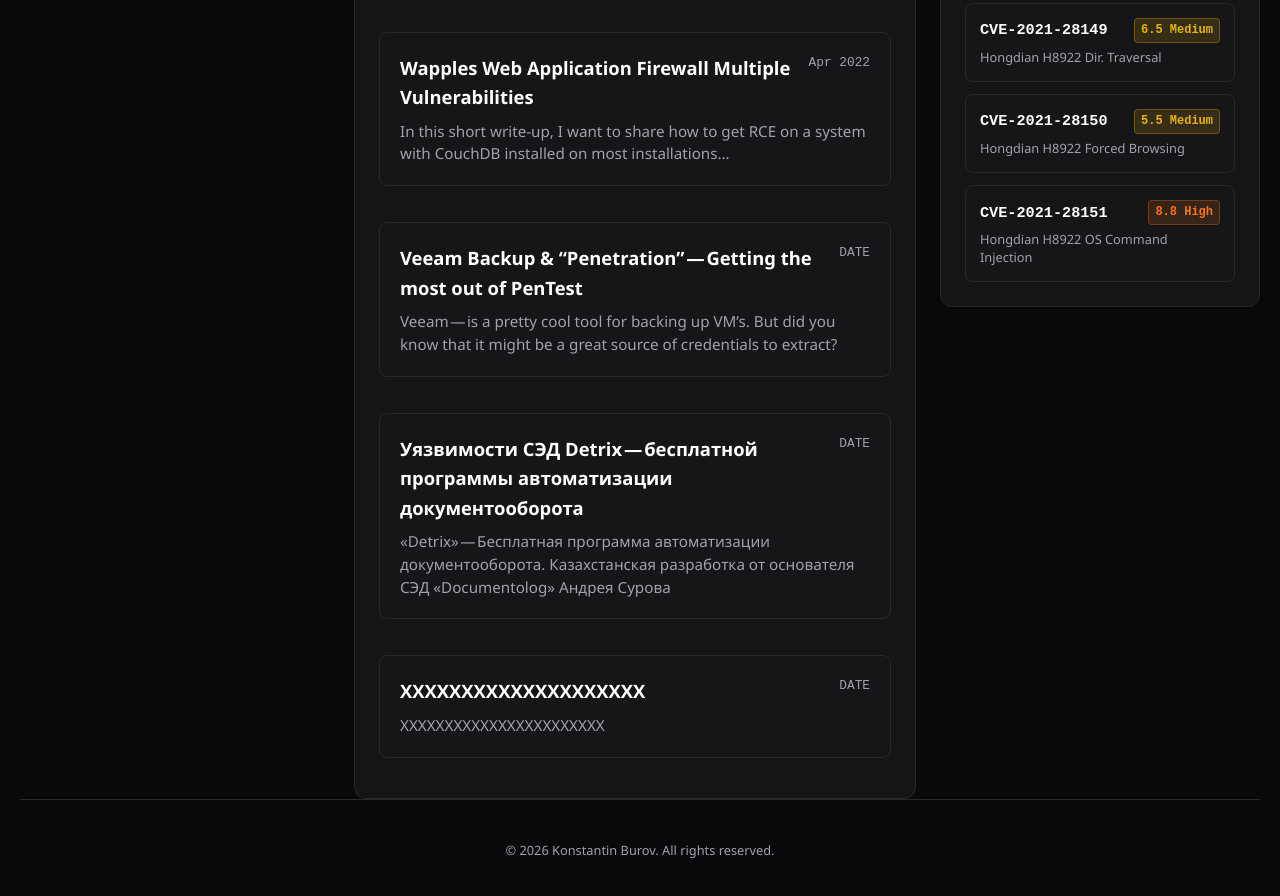
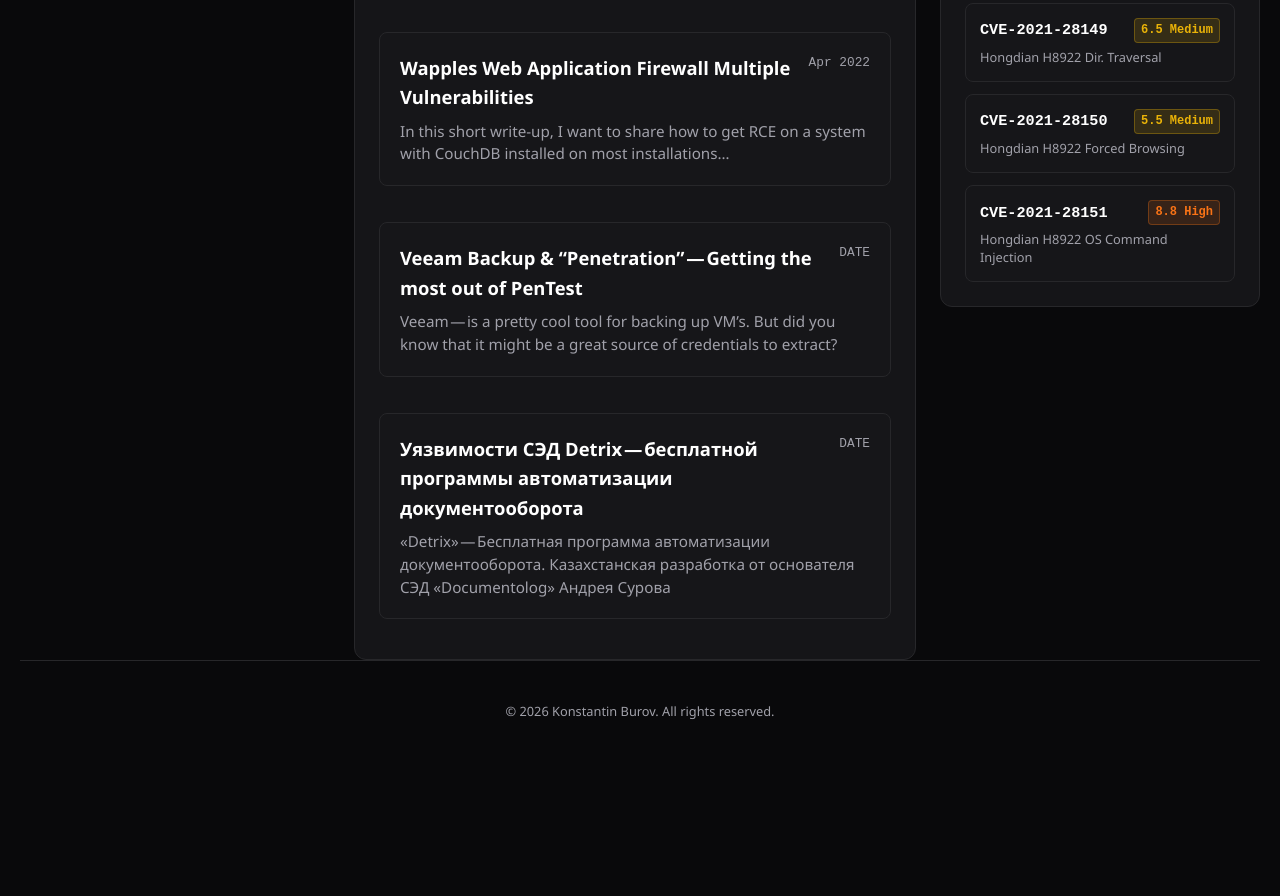
Before and after one commit to sadshade/sadshade.github.io, a plain HTML site: page index.html in a window 1280 px wide. Shown: the part 739-1635 px from the top of the page. After the commit the page ends 1501 px from the top, so only its background shows below. Drawn offline with Linux system fonts and the light colour scheme.

Commit message:
Remove placeholder article section from main content

```diff
--- a/index.html
+++ b/index.html
@@ -469,20 +469,6 @@
                 </p>
             </article>
 
-            <!-- Статья N -->
-            <article class="article-card">
-                <div class="article-header">
-                    <a href="https://xxxxxxxxxxxxxxxxxx" target="_blank" class="article-title">XXXXXXXXXXXXXXXXXXXX</a>
-                    <span class="article-date">DATE</span>
-                </div>
-                <p class="article-desc">
-                    XXXXXXXXXXXXXXXXXXXXXXX
-                </p>
-            </article>
-
-
-
-
         </main>
 
         <!-- ========================================== -->
```
